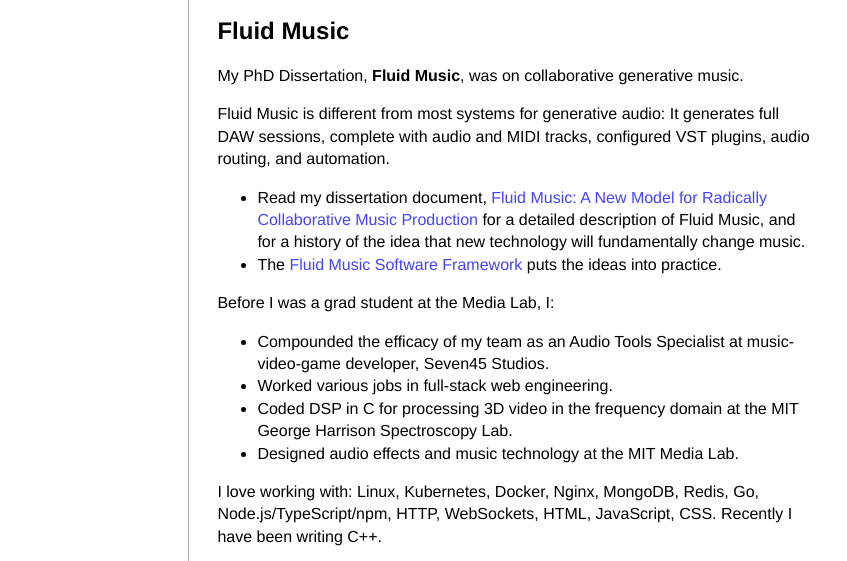
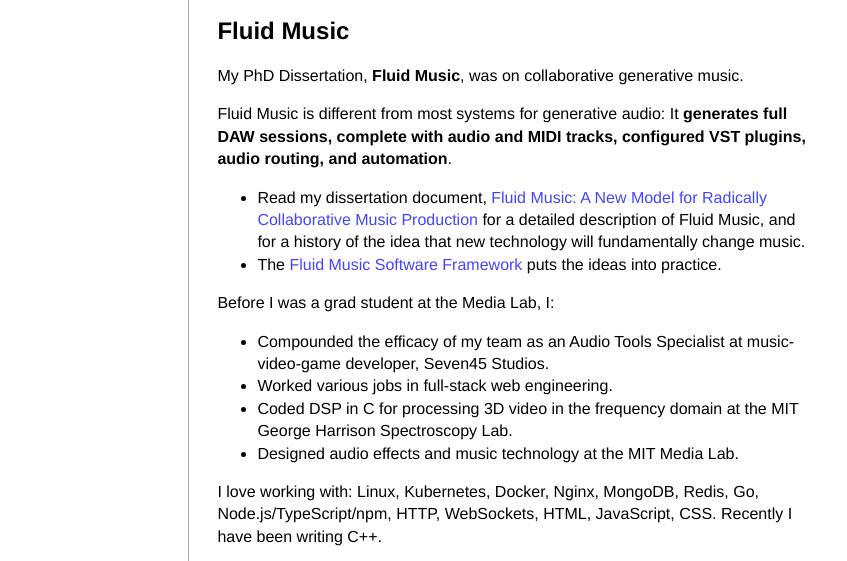
Before and after one commit to CharlesHolbrow/charlesholbrow.github.io, a plain HTML site: page docs/index.html in a window 1280 px wide. Shown: the part 178-739 px from the top of the page, without its empty margins (41-888 px from the left). Drawn offline with nearby package versions, Linux system fonts and the light colour scheme; some packages are replaced by stand-ins of ours.

Commit message:
update link to phd pdf

```diff
--- a/docs/index.html
+++ b/docs/index.html
@@ -30,10 +30,9 @@
 					and explored the possibilities for the future of connected music technology.</p>
 				<h2 id="fluid-music">Fluid Music</h2>
 				<p>My PhD Dissertation, <strong>Fluid Music</strong>, was on collaborative generative music.</p>
-				<p>Fluid Music is different from most systems for generative audio: It generates full DAW sessions, complete with audio and MIDI tracks, configured VST plugins,
-					audio routing, and automation.</p>
+				<p>Fluid Music is different from most systems for generative audio: It <strong>generates full DAW sessions, complete with audio and MIDI tracks, configured VST plugins, audio routing, and automation</strong>.</p>
 				<ul>
-					<li>Read my dissertation document, <a href="https://web.media.mit.edu/~holbrow/project/fluid-music/Fluid-Music-Charles-Holbrow-PhD-Dissertation.pdf">Fluid Music: A New Model for Radically Collaborative Music Production</a>						for a detailed description of Fluid Music, and for a history of the idea that new technology will fundamentally change music.</li>
+					<li>Read my dissertation document, <a href="project/fluid-music/Fluid-Music-Charles-Holbrow-PhD-Dissertation.pdf">Fluid Music: A New Model for Radically Collaborative Music Production</a>						for a detailed description of Fluid Music, and for a history of the idea that new technology will fundamentally change music.</li>
 					<li>The <a href="https://fluid-music.github.io/">Fluid Music Software Framework</a> puts the ideas into practice.</li>
 				</ul>
 				<p>Before I was a grad student at the Media Lab, I:</p>
```
Also changed, not shown: 1 other file.
